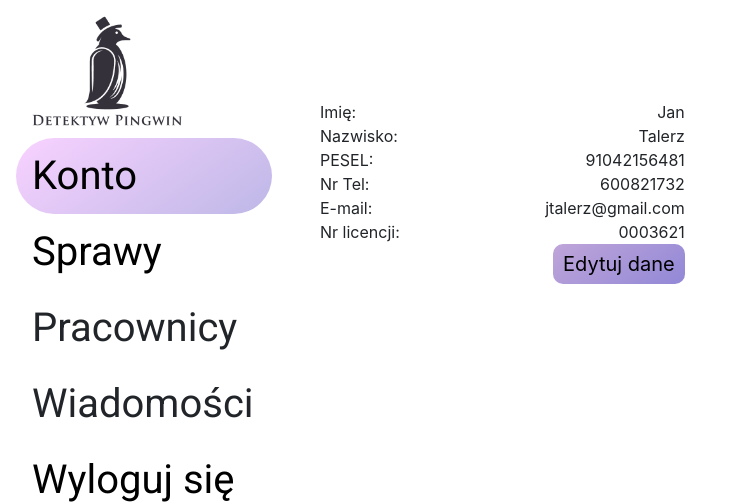
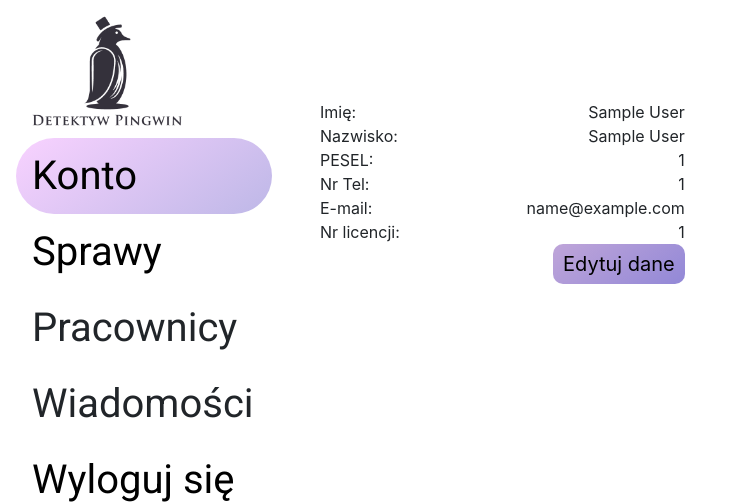
Before and after one commit to 155972/detective_penguin, a PHP site: page /empl/account.php in a window 1280 px wide; the page is wider, and only the part inside the window is pictured. Shown: the top 502 px of that part, without its empty margins (0-732 px from the left). Run offline with PHP 8.4, Linux system fonts and the light colour scheme; the visitor is signed in with stand-in values (Sample User, id 1).

Commit message:
Działające odczytywanie i edytowanie danych pracownika

```diff
--- a/empl/account.php
+++ b/empl/account.php
@@ -1,3 +1,40 @@
+<?php
+    session_start();
+	if(!(isset($_SESSION['log_in']) && $_SESSION['log_in']))
+		header('Location: ../index.php');
+
+    if ($_SERVER["REQUEST_METHOD"] == "POST") {
+        require_once "../connect.php";
+
+        $connect = @new mysqli($host, $db_user, $db_password, $db_name);
+
+        $connect->set_charset('utf8');
+
+        if ($connect->connect_errno!=0) {
+            echo "Error: ".$connect->connect_errno;
+        }
+        else {
+            $uID = $_SESSION['userID'];
+            $fName = $_POST['firstname'];
+            $lName = $_POST['surname'];
+            $pesel = $_POST['PESEL'];
+            $phone = $_POST['phonenumber'];
+            $email = $_POST['email'];
+            $licence = $_POST['licence'];
+
+            $_SESSION['fName'] = $_POST['firstname'];
+            $_SESSION['lName'] = $_POST['surname'];
+            $_SESSION['PESEL'] = $_POST['PESEL'];
+            $_SESSION['phone'] = $_POST['phonenumber'];
+            $_SESSION['email'] = $_POST['email'];
+            $_SESSION['licence_number'] = $_POST['licence'];
+
+            $connect->query("UPDATE `user` SET `first_name` = '$fName', `last_name` = '$lName', `phone` = '$phone' WHERE `user`.`ID` = '$uID'");
+            $connect->query("UPDATE employee SET PESEL = '$pesel', licence_number = '$licence' WHERE ID_user = '$uID'");
+        }
+    }
+?>
+
 <!DOCTYPE html>
 <html lang="pl">
 <head>
@@ -28,27 +65,27 @@
         <table width="30%">
             <tr>
                 <td>Imię: </td>
-                <td style="text-align: right;">Jan</td>
+                <td style="text-align: right;"><?php echo $_SESSION['fName'] ?></td>
             </tr>
             <tr>
                 <td>Nazwisko: </td>
-                <td style="text-align: right;">Talerz</td>
+                <td style="text-align: right;"><?php echo $_SESSION['lName'] ?></td>
             </tr>
             <tr>
                 <td>PESEL: </td>
-                <td style="text-align: right;">91042156481</td>
+                <td style="text-align: right;"><?php echo $_SESSION['PESEL'] ?></td>
             </tr>
             <tr>
                 <td>Nr Tel: </td>
-                <td style="text-align: right;">600821732</td>
+                <td style="text-align: right;"><?php echo $_SESSION['phone'] ?></td>
             </tr>
             <tr>
                 <td>E-mail: </td>
-                <td style="text-align: right;">jtalerz@gmail.com</td>
+                <td style="text-align: right;"><?php echo $_SESSION['email'] ?></td>
             </tr>
             <tr>
                 <td>Nr licencji: </td>
-                <td style="text-align: right;">0003621</td>
+                <td style="text-align: right;"><?php echo $_SESSION['licence_number'] ?></td>
             </tr>
             <tr>
                 <td colspan=2><button class="b_check_price" onclick="$('.right').load('edit_empl.php');">Edytuj dane</button></td>
```
Also changed, not shown: empl/edit_empl.php (+14 -8 lines).
